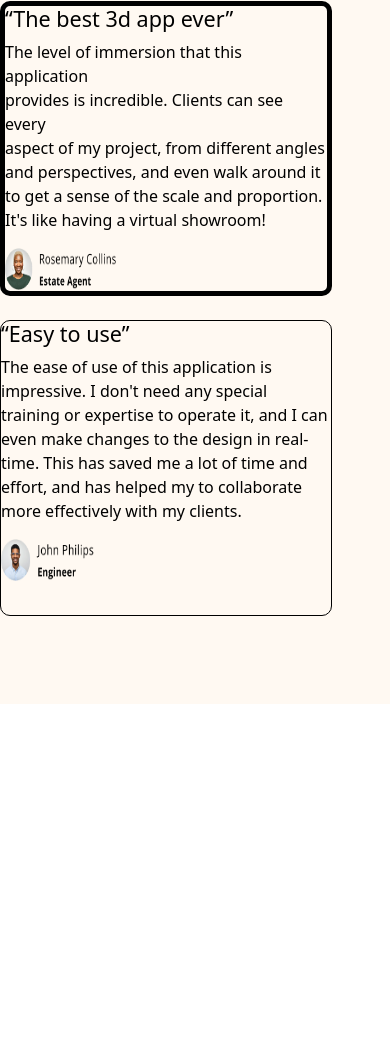
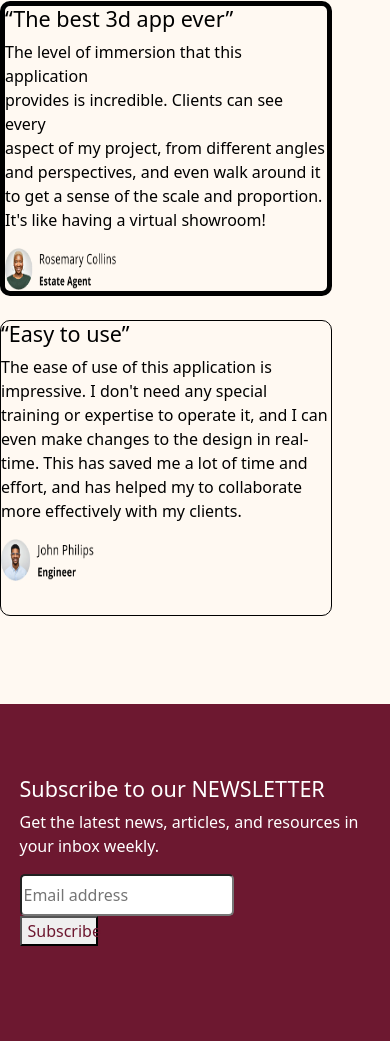
Before and after one commit to Titilope-23/Project, a plain HTML site: page index.html in a window 390 px wide. Shown: the part 8407-9448 px from the top of the page. Before the commit the page ends 9111 px from the top, so only its background shows below. Drawn offline with Linux system fonts and the light colour scheme; files whose address does not match are found by name.

Commit message:
added a whole section

```diff
--- a/index.html
+++ b/index.html
@@ -408,6 +408,37 @@
                </section>
 
 
+               <!-- section-10 -->
+               <section class="section-10">
+
+                <section class="section-11">
+                  <br><br><br>
+                  <div class="myflex">
+
+                    <DIV class="mayor">
+                      <h4>Subscribe to our NEWSLETTER</h4>
+                      <p>Get the latest news, articles, and resources in your inbox weekly.</p>
+                    </DIV>
+
+                    <div>
+                      <input class="mayor-1" type="email" placeholder="Email address">
+                    </div>
+
+                    <div>
+                     <button class="mayor-2">Subscribe</button>
+                    </div>
+
+                  </div>
+
+                </section>
+
+                <section class="section-12">
+
+                </section>
+
+               </section>
+
+
 
 </main>
 
--- a/style.css
+++ b/style.css
@@ -416,6 +416,30 @@
 
 
 
+.section-11{
+    background-color: #6d1830;
+    color: white;
+    height: 40vh;
+    width: 100%;
+}
+.myflex{
+    display: flex;
+    gap: 4%;
+}
+.mayor{
+    margin-left: 5%;
+}
+.mayor-1{
+    height: 5vh;
+    width: 125%;
+    border-radius: 5px;
+}
+.mayor-2{
+    color: #6d1830;
+    width: 120%;
+}
+
+
 
 
 
@@ -811,4 +835,33 @@
         height: 5vh;
     }
 
+
+
+    .section-11{
+        background-color: #6d1830;
+        color: white;
+        height: 40vh;
+        width: 100%;
+    }
+    .myflex{
+        display: block;
+        gap: 0%;
+    }
+    .mayor{
+        margin-top: 0%;
+        margin-left: 5%;
+    }
+    .mayor-1{
+        height: 5vh;
+        width: 55%;
+        border-radius: 5px;
+        margin-top: 0%;
+        margin-left: 5%;
+    }
+    .mayor-2{
+        color: #6d1830;
+        margin-top: 0%;
+        width: 20%;
+        margin-left: 5%;
+    }
 }
```
